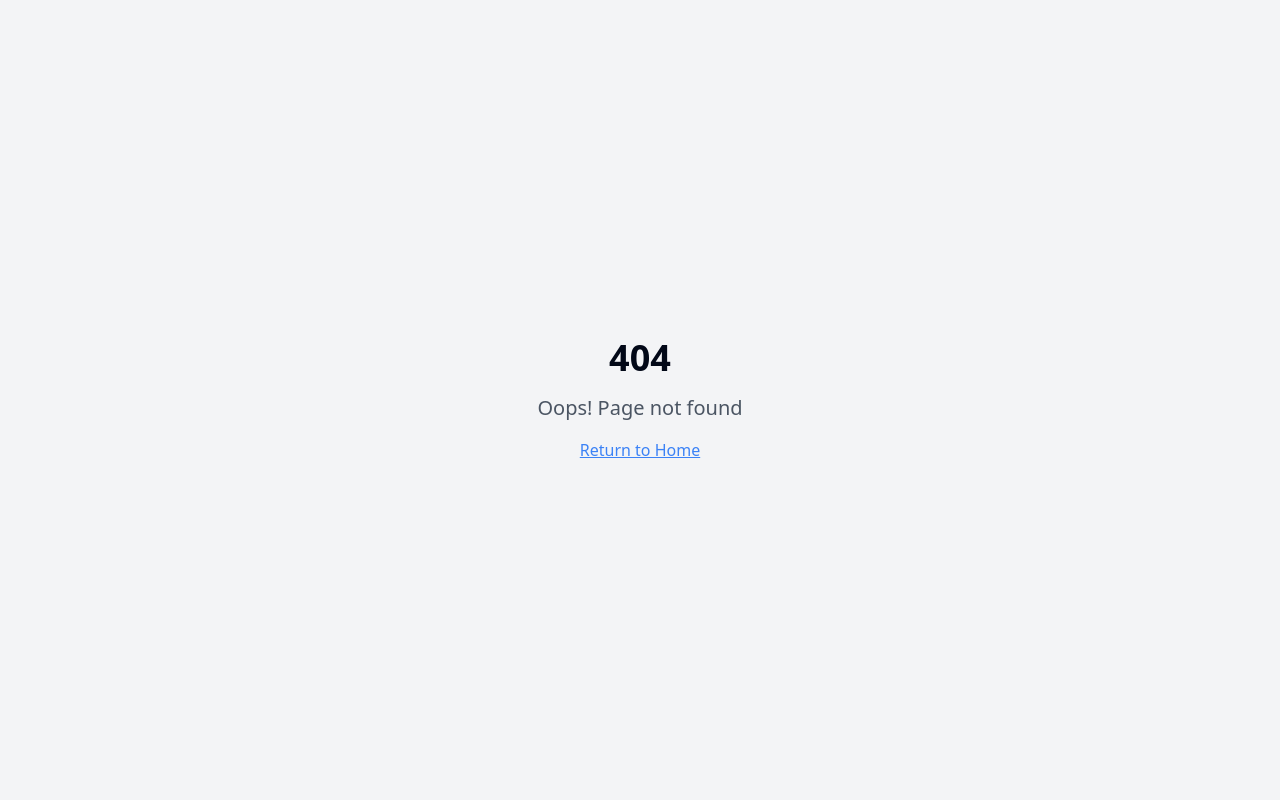
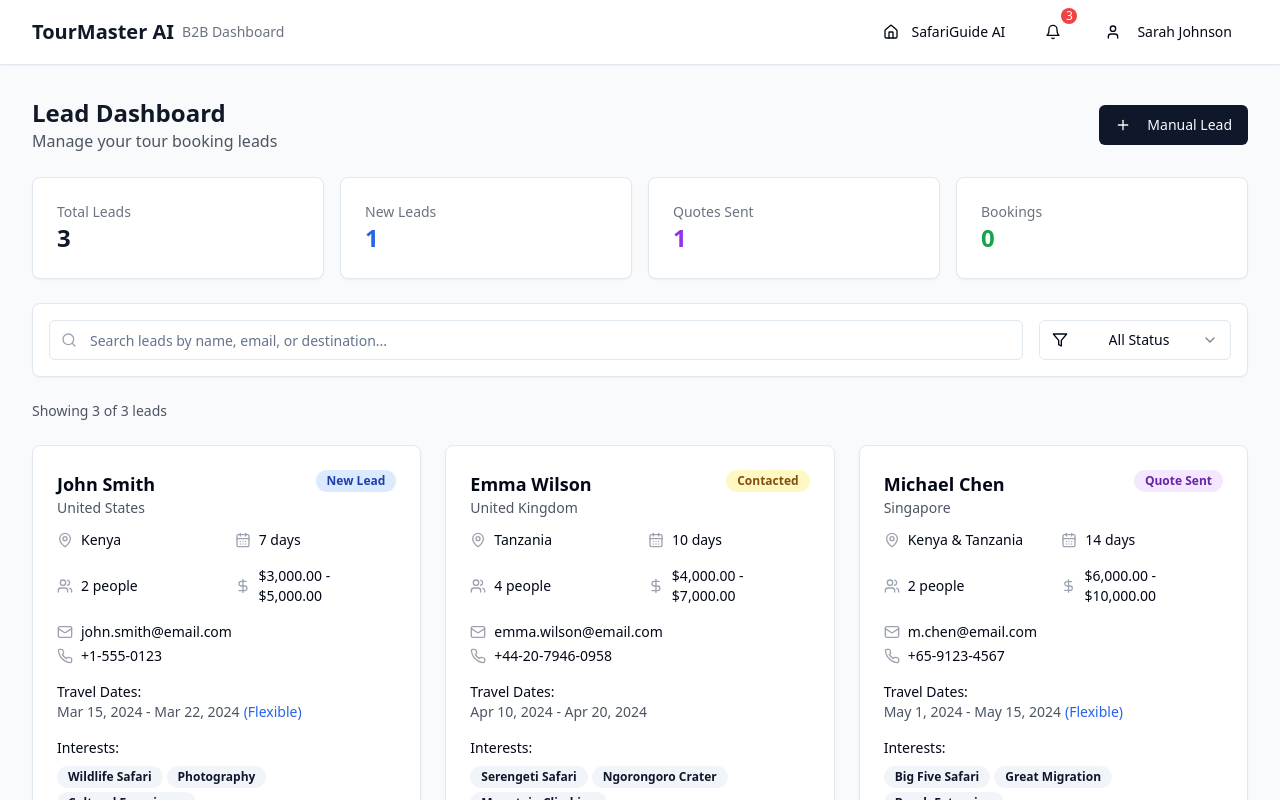
Before and after one commit to PrinceKeldon/SafiriSmart, a React (Vite) app: page /dashboard in a window 1280 px wide. Before the commit this address had no page. Shown: the top 800 px of the page. Built offline with nearby package versions, Linux system fonts and the light colour scheme.

Commit message:
Add B2B dashboard routing and navigation
Adds routing for the B2B dashboard and basic navigation links between B2C and B2B interfaces.

```diff
--- a/src/App.tsx
+++ b/src/App.tsx
@@ -1,9 +1,11 @@
+
 import { Toaster } from "@/components/ui/toaster";
 import { Toaster as Sonner } from "@/components/ui/sonner";
 import { TooltipProvider } from "@/components/ui/tooltip";
 import { QueryClient, QueryClientProvider } from "@tanstack/react-query";
 import { BrowserRouter, Routes, Route } from "react-router-dom";
 import Index from "./pages/Index";
+import Dashboard from "./pages/Dashboard";
 import NotFound from "./pages/NotFound";
 
 const queryClient = new QueryClient();
@@ -16,6 +18,7 @@ const App = () => (
       <BrowserRouter>
         <Routes>
           <Route path="/" element={<Index />} />
+          <Route path="/dashboard" element={<Dashboard />} />
           {/* ADD ALL CUSTOM ROUTES ABOVE THE CATCH-ALL "*" ROUTE */}
           <Route path="*" element={<NotFound />} />
         </Routes>
--- a/src/components/layout/DashboardLayout.tsx
+++ b/src/components/layout/DashboardLayout.tsx
@@ -1,6 +1,7 @@
 
 import { ReactNode } from 'react';
-import { Bell, LogOut, Menu, User } from 'lucide-react';
+import { Link } from 'react-router-dom';
+import { Bell, LogOut, Menu, User, Home } from 'lucide-react';
 import { Button } from '@/components/ui/button';
 import {
   DropdownMenu,
@@ -32,8 +33,16 @@ export const DashboardLayout = ({ children }: DashboardLayoutProps) => {
               <span className="ml-2 text-sm text-gray-500">B2B Dashboard</span>
             </div>
 
-            {/* User Menu */}
+            {/* Navigation & User Menu */}
             <div className="flex items-center space-x-4">
+              {/* Link to B2C Interface */}
+              <Link to="/">
+                <Button variant="ghost" size="sm" className="flex items-center space-x-1">
+                  <Home className="h-4 w-4" />
+                  <span className="hidden sm:block">SafariGuide AI</span>
+                </Button>
+              </Link>
+
               {/* Notifications */}
               <Button variant="ghost" size="icon" className="relative">
                 <Bell className="h-5 w-5" />
--- a/src/pages/Index.tsx
+++ b/src/pages/Index.tsx
@@ -1,5 +1,7 @@
 
 import React from 'react';
+import { Link } from 'react-router-dom';
+import { Button } from '@/components/ui/button';
 import { PreferenceWizard } from '@/components/preferences/PreferenceWizard';
 
 const Index = () => {
@@ -8,11 +10,18 @@ const Index = () => {
       {/* Header */}
       <header className="bg-white shadow-sm">
         <div className="max-w-7xl mx-auto px-4 sm:px-6 lg:px-8 py-6">
-          <div className="text-center">
-            <h1 className="text-3xl font-bold text-gray-900">SafariGuide AI</h1>
-            <p className="mt-2 text-lg text-gray-600">
-              Plan your perfect Kenya safari adventure
-            </p>
+          <div className="flex justify-between items-center">
+            <div className="text-center flex-1">
+              <h1 className="text-3xl font-bold text-gray-900">SafariGuide AI</h1>
+              <p className="mt-2 text-lg text-gray-600">
+                Plan your perfect Kenya safari adventure
+              </p>
+            </div>
+            <Link to="/dashboard">
+              <Button variant="outline" size="sm">
+                Tour Operator Login
+              </Button>
+            </Link>
           </div>
         </div>
       </header>
```
